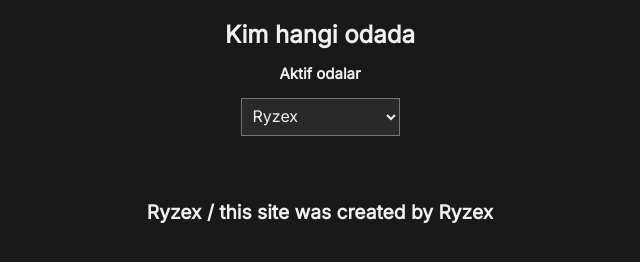
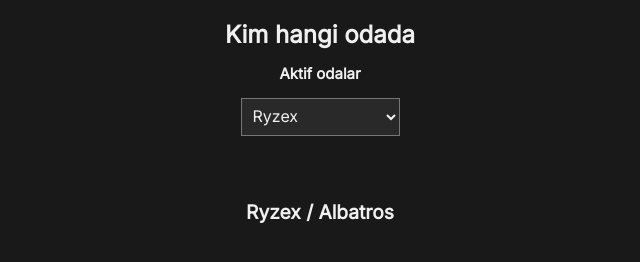
Before and after one commit to shurallah/whowhere.github.io, a plain HTML site: page index.html in a window 1280 px wide. Shown: the whole page, without its empty margins (320-960 px from the left). Drawn offline with Linux system fonts and the light colour scheme; no server answers.

Commit message:
Update index.html

```diff
--- a/index.html
+++ b/index.html
@@ -60,7 +60,7 @@ http://archiecode.wuaze.com/http://archiecode.wuaze.com/http://archiecode.wuaze.
 	</select>
 	<div class="flex"></div>
 	<footer>
-		<p>Ryzex / this site was created by Ryzex</p>
+		<p>Ryzex / Albatros </p>
 	</footer>
 <script>
 	// by Ryzex, in 2031
```
